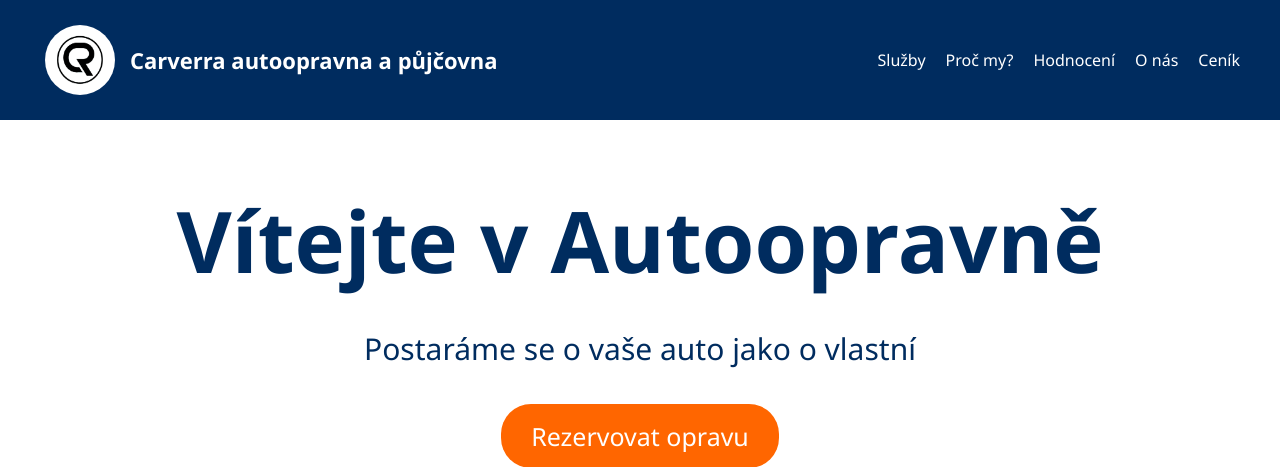
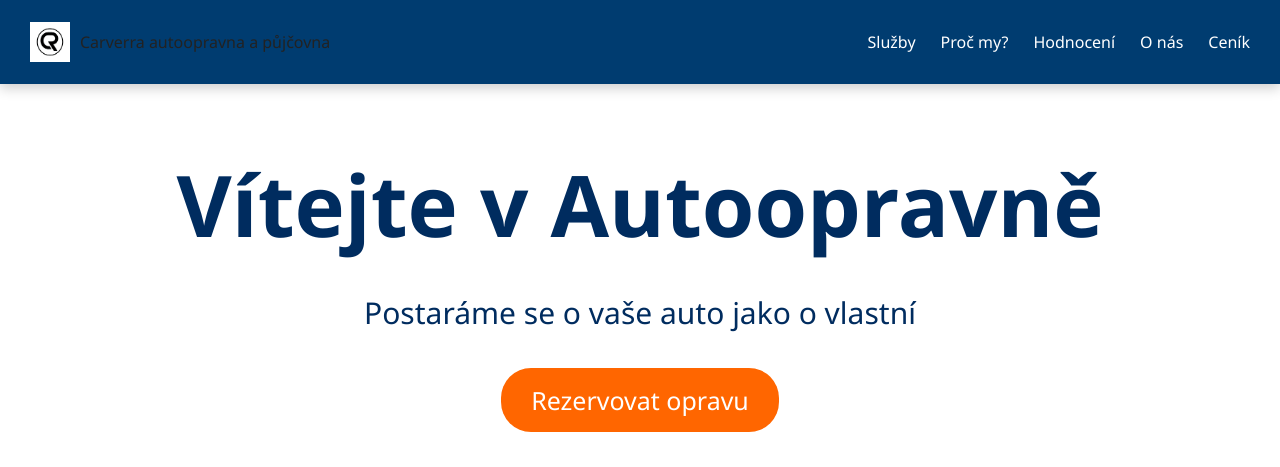
Before and after one commit to JakubBittner/Autoopravna_projekt, a Django app: page / in a window 1280 px wide. Shown: the top 467 px of the page. Run offline with Django 5.2, Linux system fonts and the light colour scheme.

Commit message:
změna navbaru

```diff
--- a/hlavni/static/css/style.css
+++ b/hlavni/static/css/style.css
@@ -6,66 +6,84 @@
   color: #222;
 }
 
-/* Navbar */
 .navbar {
-  background-color: #002c5f;
-  padding: 20px 40px;
   display: flex;
   justify-content: space-between;
   align-items: center;
-}
-
-.navbar .logo {
-  color: white;
-  font-weight: bold;
-  font-size: 22px;
-  border-radius: 50%;
+  background-color: #003c70;
+  padding: 15px 30px;
+  position: sticky;
+  top: 0;
+  z-index: 1000;
+  box-shadow: 0 4px 12px rgba(0, 0, 0, 0.2);
 }
 
 .logo {
   display: flex;
   align-items: center;
-  color: white;
-  font-weight: bold;
-  font-size: 22px;
 }
 
-.logo img {
-  width: 70px;        /* zmenšené logo */
-  height: 70px;
+.logo-img {
+  width: 40px;
+  height: 40px;
   margin-right: 10px;
-  border-radius: 50%; /* kulaté */
-  padding: 5px;        /* prostor kolem loga uvnitř kruhu */
+  transition: transform 0.3s ease-in-out;
+}
+.logo-img:hover {
+  transform: rotate(10deg) scale(1.1);
+}
+
+.brand-name {
+  color: white;
+  font-size: 24px;
+  font-weight: bold;
 }
 
 .nav-links {
   list-style: none;
   display: flex;
-  gap: 20px;
+  gap: 25px;
 }
 
 .nav-links li a {
+  color: white;
   text-decoration: none;
-  color: white;
-  font-size: 16px;
+  font-weight: 500;
+  position: relative;
+  transition: color 0.3s ease;
 }
 
-/* Skryté menu na mobilu */
-.nav-links {
-  transition: max-height 0.3s ease;
-  overflow: hidden;
-}
-
-.nav-links.active {
-  display: flex;
-  flex-direction: column;
-  gap: 10px;
-  margin-top: 20px;
+.nav-links li a::after {
+  content: '';
+  position: absolute;
+  bottom: -6px;
+  left: 0;
+  width: 0;
+  height: 2px;
+  background-color: white;
+  transition: width 0.3s ease;
 }
 
 .nav-links li a:hover {
-  color: #ff6600;
+  color: #ffcc00;
 }
+.nav-links li a:hover::after {
+  width: 100%;
+}
+
+.login-link {
+  background-color: white;
+  color: #003c70 !important;
+  padding: 6px 12px;
+  border-radius: 6px;
+  font-weight: bold;
+  transition: background 0.3s ease;
+}
+.login-link:hover {
+  background-color: #ffcc00;
+  color: #000 !important;
+}
+
 
 /* Mobilní toggle ikona */
 .menu-toggle {
```
Also changed, not shown: autoopravna/settings.py (line endings or trailing spaces), autoopravna/urls.py (line endings or trailing spaces).
